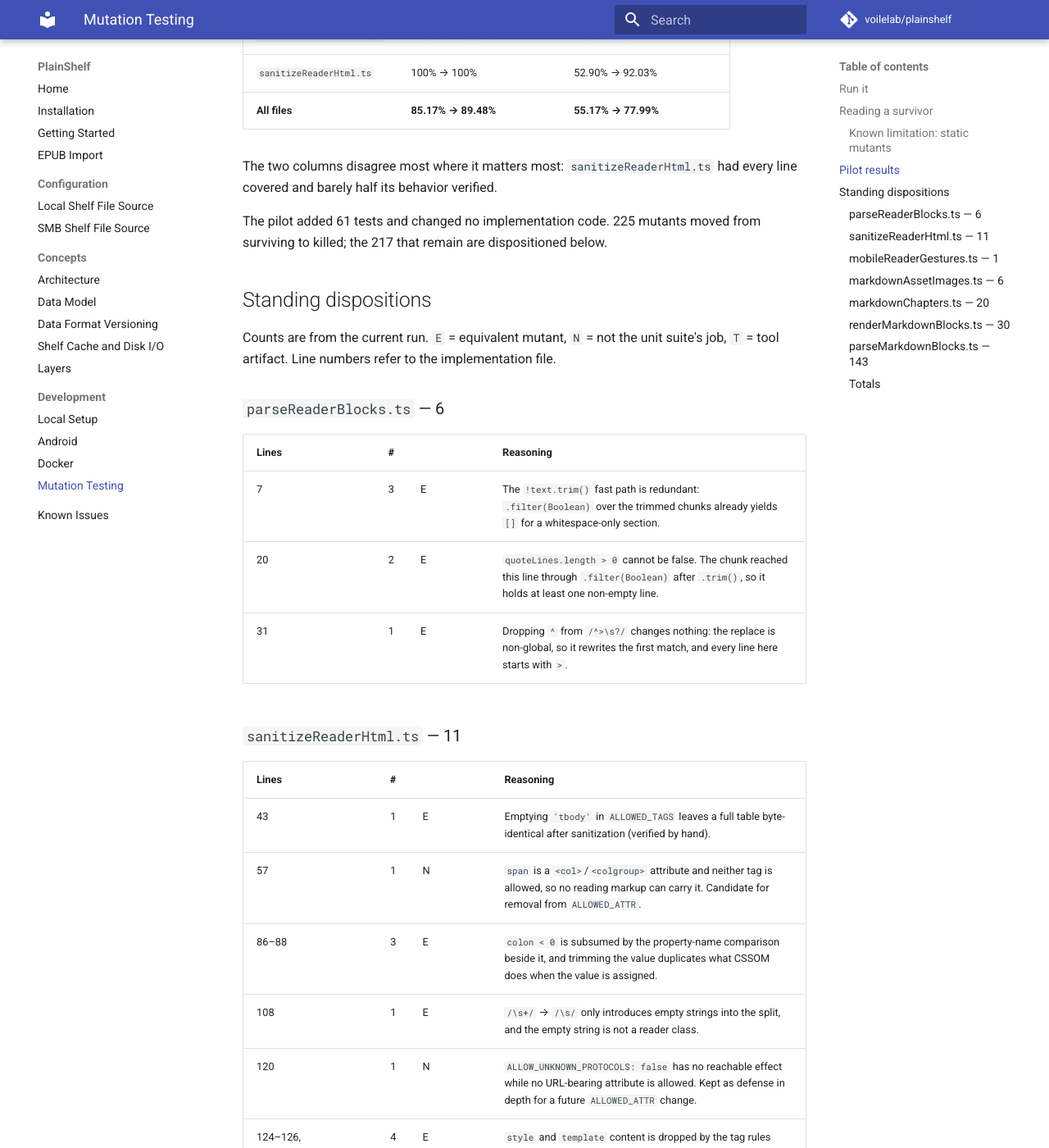
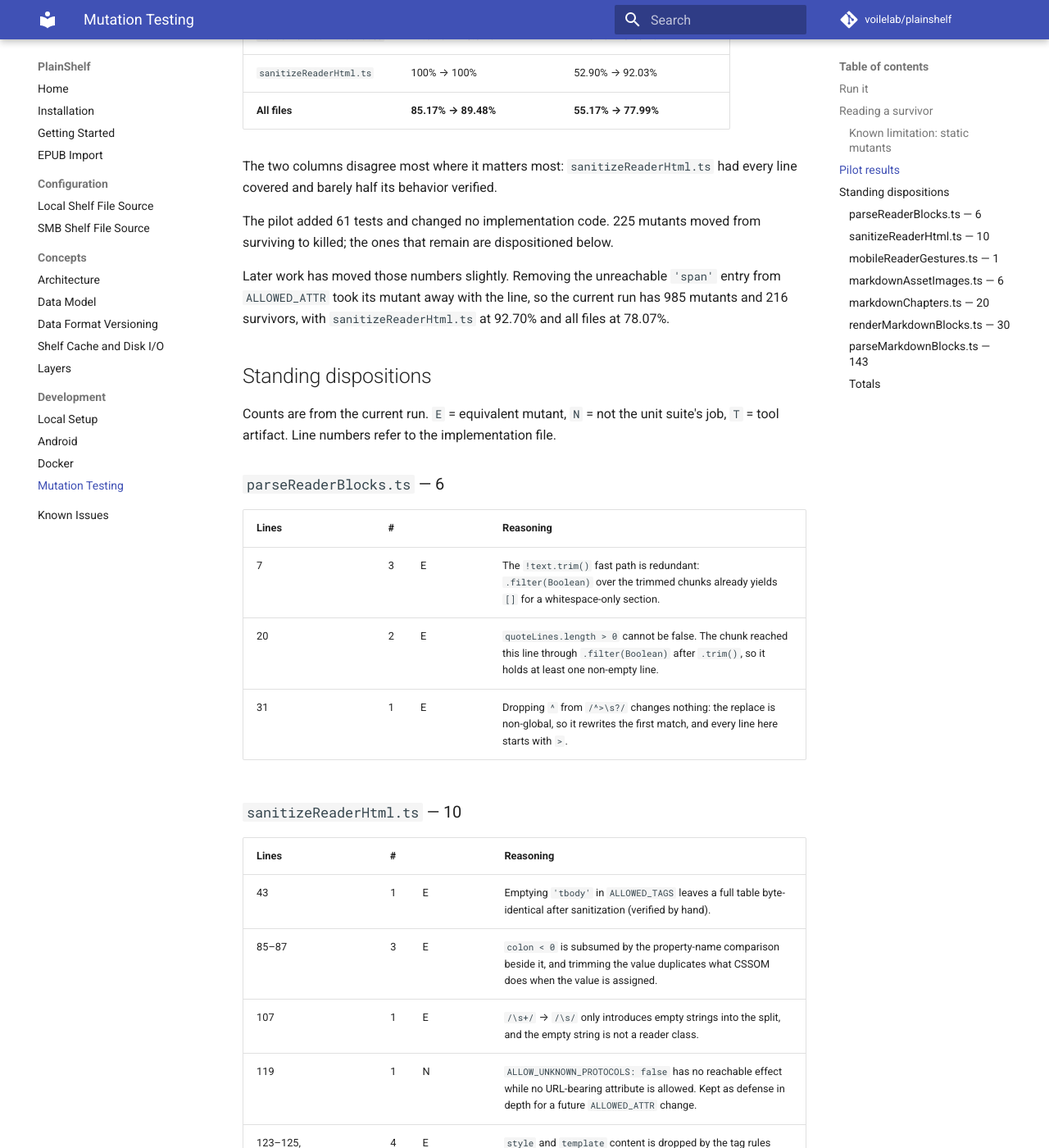
Before and after one commit to voilelab/plainshelf, an MkDocs documentation site: the page built from docs/development/mutation-testing.md, in a window 1280 px wide and 1400 px high, scrolled down 2309 px. Shown: the whole window at 82% size. Built offline with MkDocs 1.6.1 and Material for MkDocs 9.7.7, drawn with Linux system fonts in a browser that asks for light colours; comment, search, counter and statistics services are not loaded; some of the changed text lies outside the part shown.

Commit message:
Drop unreachable span attribute from reader sanitizer allowlist
`span` in ALLOWED_ATTR is the <col>/<colgroup> attribute, and neither tag
is in ALLOWED_TAGS. Its only effect was letting a meaningless span
attribute ride through on tags the reader does render, such as
<td span="2">. Removing it makes the sanitizer strictly narrower; the
<span> tag in ALLOWED_TAGS is untouched.

Pin the new behavior with a test and refresh the mutation-testing
dispositions: the L57 survivor is gone with the line, leaving 985
mutants, 216 survivors, and sanitizeReaderHtml.ts at 92.70%.

Co-Authored-By: Claude Opus 5 <noreply@anthropic.com>
Claude-Session: https://claude.ai/code/session_01Kq6sUECJcxXRegQnCP1jTp

```diff
--- a/docs/development/mutation-testing.md
+++ b/docs/development/mutation-testing.md
@@ -91,7 +91,12 @@ The two columns disagree most where it matters most: `sanitizeReaderHtml.ts` had
 every line covered and barely half its behavior verified.
 
 The pilot added 61 tests and changed no implementation code. 225 mutants moved
-from surviving to killed; the 217 that remain are dispositioned below.
+from surviving to killed; the ones that remain are dispositioned below.
+
+Later work has moved those numbers slightly. Removing the unreachable `'span'`
+entry from `ALLOWED_ATTR` took its mutant away with the line, so the current run
+has 985 mutants and 216 survivors, with `sanitizeReaderHtml.ts` at 92.70% and all
+files at 78.07%.
 
 ## Standing dispositions
 
@@ -106,16 +111,15 @@ suite's job, `T` = tool artifact. Line numbers refer to the implementation file.
 | 20 | 2 | E | `quoteLines.length > 0` cannot be false. The chunk reached this line through `.filter(Boolean)` after `.trim()`, so it holds at least one non-empty line. |
 | 31 | 1 | E | Dropping `^` from `/^>\s?/` changes nothing: the replace is non-global, so it rewrites the first match, and every line here starts with `>`. |
 
-### `sanitizeReaderHtml.ts` — 11
+### `sanitizeReaderHtml.ts` — 10
 
 | Lines | # | | Reasoning |
 |---|---:|---|---|
 | 43 | 1 | E | Emptying `'tbody'` in `ALLOWED_TAGS` leaves a full table byte-identical after sanitization (verified by hand). |
-| 57 | 1 | N | `span` is a `<col>`/`<colgroup>` attribute and neither tag is allowed, so no reading markup can carry it. Candidate for removal from `ALLOWED_ATTR`. |
-| 86–88 | 3 | E | `colon < 0` is subsumed by the property-name comparison beside it, and trimming the value duplicates what CSSOM does when the value is assigned. |
-| 108 | 1 | E | `/\s+/` → `/\s/` only introduces empty strings into the split, and the empty string is not a reader class. |
-| 120 | 1 | N | `ALLOW_UNKNOWN_PROTOCOLS: false` has no reachable effect while no URL-bearing attribute is allowed. Kept as defense in depth for a future `ALLOWED_ATTR` change. |
-| 124–126, 129 | 4 | E | `style` and `template` content is dropped by the tag rules regardless. `noscript` and `embed` content is never parsed as a child of those elements, so `FORBID_CONTENTS` cannot act on it — it leaks with or without the entry (verified by hand). |
+| 85–87 | 3 | E | `colon < 0` is subsumed by the property-name comparison beside it, and trimming the value duplicates what CSSOM does when the value is assigned. |
+| 107 | 1 | E | `/\s+/` → `/\s/` only introduces empty strings into the split, and the empty string is not a reader class. |
+| 119 | 1 | N | `ALLOW_UNKNOWN_PROTOCOLS: false` has no reachable effect while no URL-bearing attribute is allowed. Kept as defense in depth for a future `ALLOWED_ATTR` change. |
+| 123–125, 128 | 4 | E | `style` and `template` content is dropped by the tag rules regardless. `noscript` and `embed` content is never parsed as a child of those elements, so `FORBID_CONTENTS` cannot act on it — it leaks with or without the entry (verified by hand). |
 
 ### `mobileReaderGestures.ts` — 1
 
```
Also changed, not shown: other parts of docs/development/mutation-testing.md (+3 -3 lines), 2 other files.
